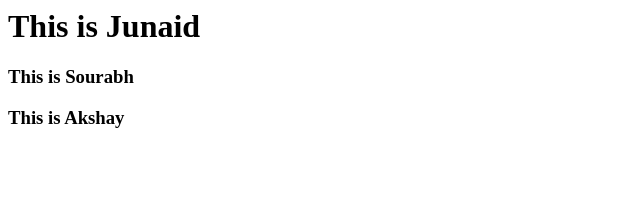
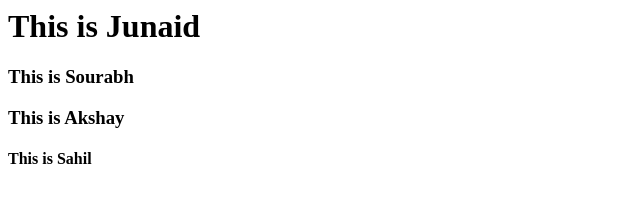
Before and after one commit to athos2113/WebProject, a plain HTML site: page index.html in a window 1280 px wide. Shown: the whole page, without its empty margins (0-640 px from the left). Drawn offline with Linux system fonts and the light colour scheme.

Commit message:
Update index.html

```diff
--- a/index.html
+++ b/index.html
@@ -3,3 +3,5 @@
 <h3> This is Sourabh </h3>
 
 <h3> This is Akshay </h3>
+
+<h4> This is Sahil </h4>
```
